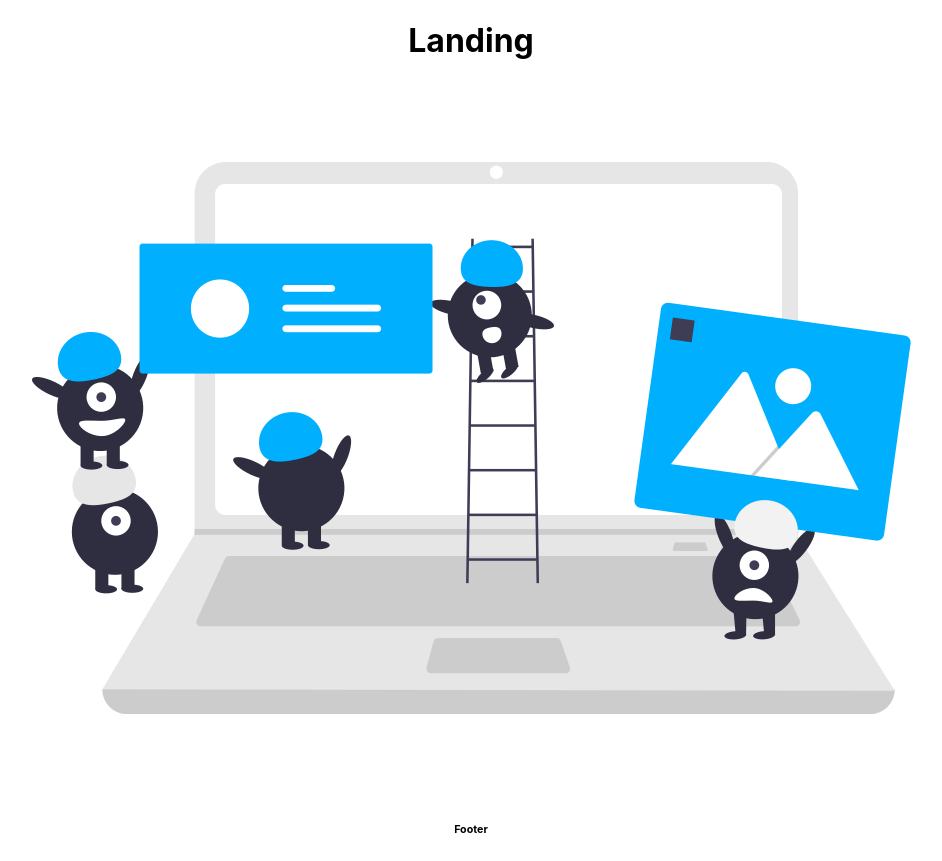
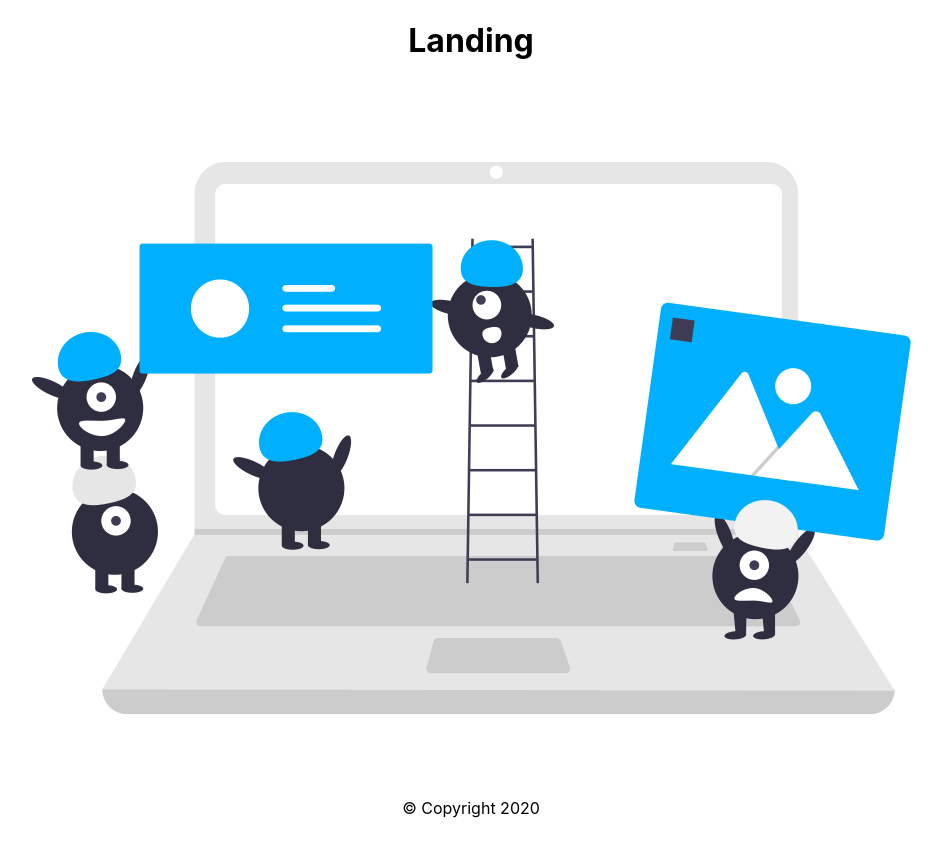
Before and after one commit to crispad/landing, a React (Create React App) app in the folder landing/: page / in a window 1280 px wide. Shown: the whole page, without its empty margins (169-1111 px from the left). After the commit the page ends 818 px from the top, so only its background shows below. Built offline with nearby package versions, Linux system fonts and the light colour scheme.

Commit message:
added copyright on footer

```diff
--- a/landing/src/Components/Footer.js
+++ b/landing/src/Components/Footer.js
@@ -4,7 +4,7 @@ import React from 'react';
 function Footer() {
   return (
     <div className="Footer">
-  <h6>Footer</h6>
+   &copy; Copyright 2020
     </div>
   );
 }
```
